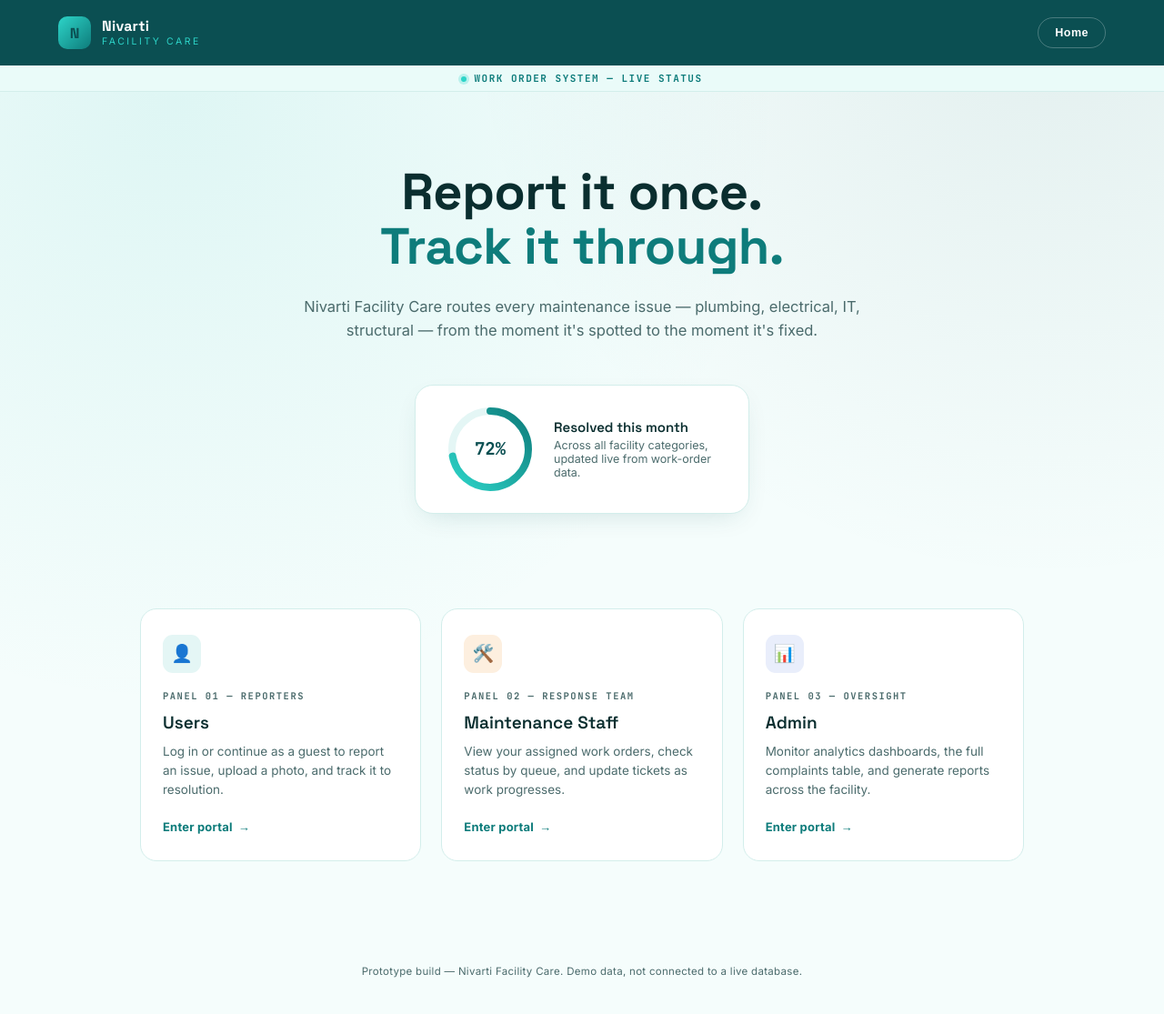
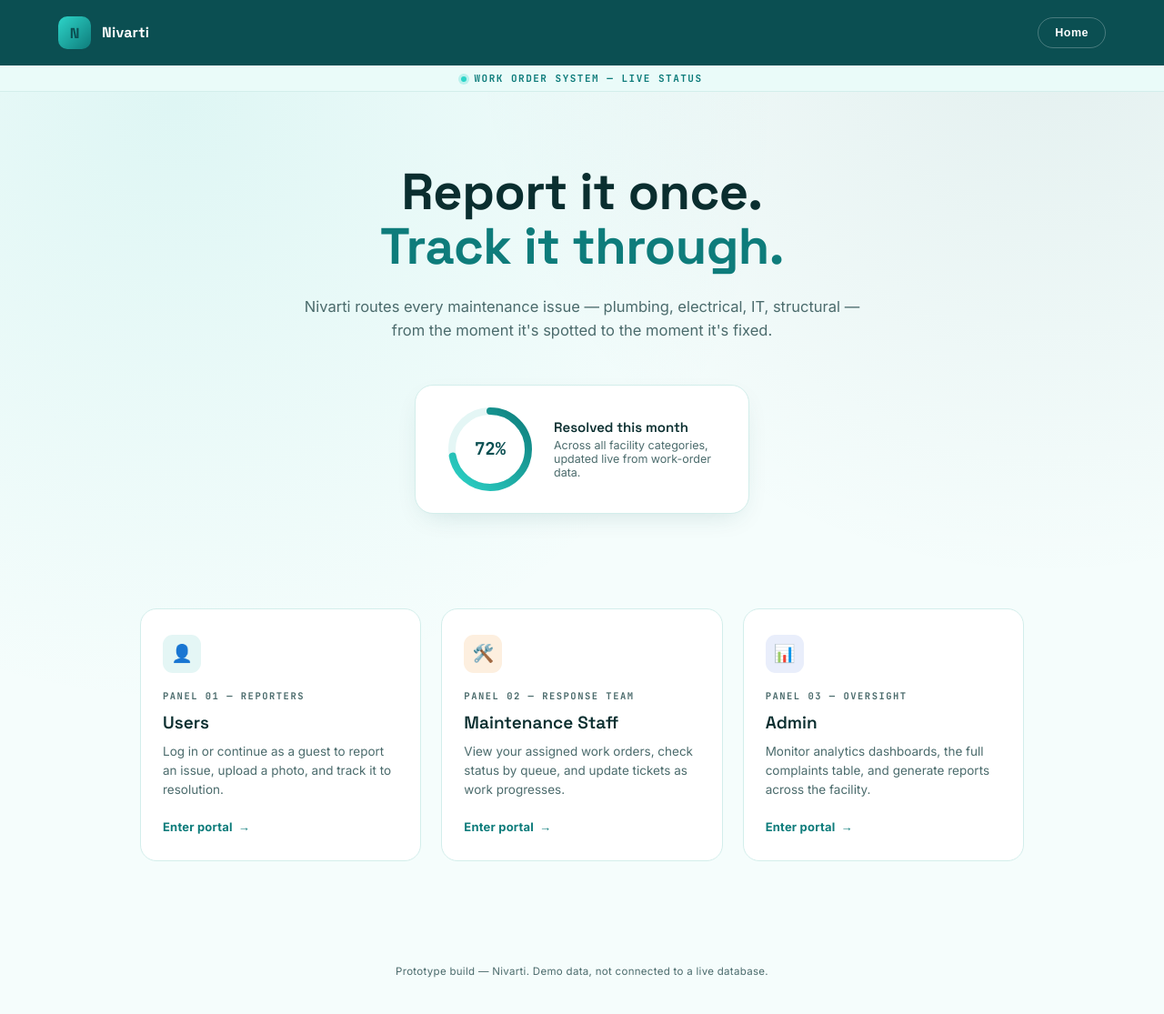
Before and after one commit to Nishantbhawsar1/hackVengersSih, a plain HTML site: page index.html in a window 1280 px wide. Shown: the whole page at 91% size. Drawn offline with Linux system fonts and the light colour scheme.

Commit message:
hackvengers to nivarti

```diff
--- a/index.html
+++ b/index.html
@@ -193,7 +193,6 @@
       <div class="logo-mark">N</div>
       <div class="logo-text">
         <div class="main">Nivarti</div>
-        <div class="sub">Facility Care</div>
       </div>
     </div>
     <button class="switch-btn" onclick="window.location.href='index.html'">Home</button>
@@ -203,7 +202,7 @@
 
   <header class="hero">
     <h1>Report it once.<br><span class="accent">Track it through.</span></h1>
-    <p class="subhead">Nivarti Facility Care routes every maintenance issue — plumbing, electrical, IT, structural — from the moment it's spotted to the moment it's fixed.</p>
+    <p class="subhead">Nivarti routes every maintenance issue — plumbing, electrical, IT, structural — from the moment it's spotted to the moment it's fixed.</p>
 
     <div class="ring-wrap">
       <div class="ring-card">
@@ -255,7 +254,7 @@
     </div>
   </section>
 
-  <footer>Prototype build — Nivarti Facility Care. Demo data, not connected to a live database.</footer>
+  <footer>Prototype build — Nivarti. Demo data, not connected to a live database.</footer>
   <script src="script.js"></script>
 </body>
 </html>
--- a/script.js
+++ b/script.js
@@ -1,5 +1,5 @@
 /* ============================================================
-   HackVengers Facility Care — shared script.js
+   Nivaran — shared script.js
    Handles: portal-card redirection on the landing page, plus
    small interactive behaviors on the user / staff / admin pages.
    ============================================================ */
```
Also changed, not shown: admin.html (+1 -1 lines), staff.html (+3 -3 lines), user.html (+3 -3 lines).
